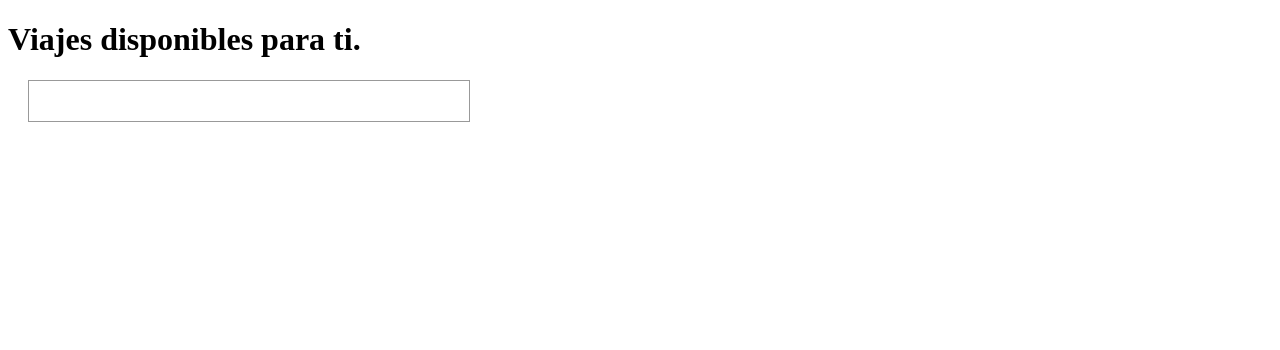
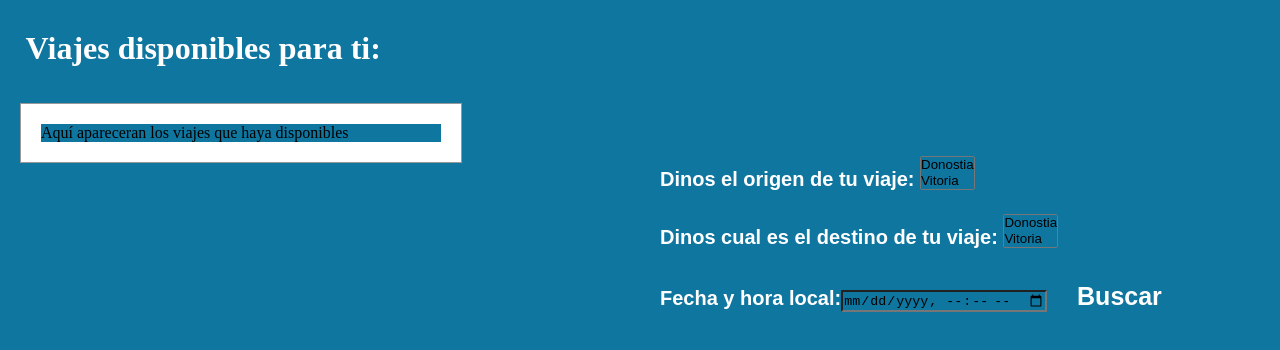
Before and after one commit to dsainzf/arabacar05, a plain HTML site: page public_html/ViajesBuscados.html in a window 1280 px wide. Drawn offline with Linux system fonts and the light colour scheme.

Commit message:
Buscar Viaje arregaldo

```diff
--- a/public_html/ViajesBuscados.html
+++ b/public_html/ViajesBuscados.html
@@ -10,12 +10,41 @@ and open the template in the editor.
         <meta charset="UTF-8">
         <meta name="viewport" content="width=device-width, initial-scale=1.0">
         <link rel="stylesheet" href="css/ViajesBuscados.css">
-        <script src ="js/ViajesBuscados.js" type="text/javascript"></script>
+        <script src ="js/ViajesBuscados2.js" type="text/javascript"></script>
     </head>
     <body>
-        <h1>Viajes disponibles para ti.</h1>
+        <header id="cabeceralogo">
+            <div>
+                <h1>Viajes disponibles para ti:</h1>
+            </div>
+        </header>
+        <br/>
+        <main>
         <section id="cajadatos">
-            <p>Información no disponible</p>
+            <p>Aquí apareceran los viajes que haya disponibles</p>
         </section>
+            <form name="miformulario" id="miformulario" method="get">
+                            <br/>
+                            <p>Dinos el origen de tu viaje:
+                                <select name="listaValores" id="listaValoresOrig" size="2" multiple="" required="required">
+                                <option value="Donostia">Donostia</option>
+                                <option value="Vitoria-Gasteiz">Vitoria</option>
+                                <option value="Bilbao">Bilbao</option>
+                            </select>
+                            </p>
+                               <br/>
+                <p>Dinos cual es el destino de tu viaje:
+                    <select name="listaValores" id="listaValoresDest" size="2" multiple="" required="required">
+                        <option value="Donostia">Donostia</option>
+                        <option value="Vitoria-Gasteiz">Vitoria</option>
+                        <option value="Bilbao">Bilbao</option>
+                    </select>
+                </p>
+                <br/>
+                <p>Fecha y hora local:<input type="datetime-local" name="tiempolocal" id="tiempolocal" min="2020-11-28T13:17" required="required" />
+                    <input id="botonBuscar" type="button" value="Buscar"  />
+            </form>
+        </main>
+
     </body>
 </html>
--- a/public_html/css/ViajesBuscados.css
+++ b/public_html/css/ViajesBuscados.css
@@ -7,15 +7,69 @@ and open the template in the editor.
     Created on : 26-nov-2020, 22:51:53
     Author     : imano
 */
+* {
+    margin: 0px;
+    padding: 0px;
+    background-color: #0F76A0;
 
+}
+#cabeceralogo {
+    width: 96%;
+    height: 85px;
+    padding: 0% 2%;
+    background-color: #0F76A0;
+    color: white;
+}
+#cabeceralogo > div {
+    width: 960px;
+    margin: 0px;
+    padding-top: 30px;
+
+}
 #cajadatos {
     float: left;
     width: 400px;
     margin-left: 20px;
     padding: 20px;
     border: 1px solid #999999;
+    background-color: white;
+    color: black;
 }
 #cajadatos > div {
     padding: 5px;
     border-bottom: 1px solid #999999;
 }
+#miformulario {
+    font: bold 20px Arial, sans-serif;
+    width: 620px;
+    padding-top: 30px;
+    border-radius: 10px;
+    float: right;
+    color: white;
+}
+#botonBuscar {
+    align-content:  space-around;
+    position: relative;
+    box-sizing: border-box;
+    display: inline-flex;
+    padding: 0px 24px;
+    border: 1px solid transparent;
+    border-radius: 48px;
+    font-size: 16px;
+    line-height: 1;
+    text-align: center;
+    text-decoration: none;
+    cursor: pointer;
+    font: bold 25px Arial, sans-serif;
+    height: 48px;
+    min-width: 48px;
+    max-width: 100%;
+    overflow: hidden;
+    /*user-select: none;*/
+    -webkit-box-align: center;
+    align-items: center;
+    transition: max-width 500ms ease-in 0s, background-color 200ms ease-in 0s;
+    white-space: nowrap;
+    background-color: #0F76A0;
+    color: rgb(255, 255, 255);
+}
--- a/public_html/css/index.css
+++ b/public_html/css/index.css
@@ -146,4 +146,5 @@ main > div {
     white-space: nowrap;
     background-color: #0F76A0;
     color: rgb(255, 255, 255);
+    float: right;
 }
--- a/public_html/js/ViajesBuscados.js
+++ b/public_html/js/ViajesBuscados.js
@@ -1,23 +1,68 @@
+/*
+ * To change this license header, choose License Headers in Project Properties.
+ * To change this template file, choose Tools | Templates
+ * and open the template in the editor.
+ */
 /*
  * To change this license header, choose License Headers in Project Properties.
  * To change this template file, choose Tools | Templates
  * and open the template in the editor.
  */
 
+var cajadatos, bd;
 
-/* global indexedDB */
+function iniciar() {
+    var boton = document.getElementById("botonBuscar");
+    boton.addEventListener("click", mostrar);
+    cajadatos = document.getElementById("cajadatos");
+
+
+    var solicitud = indexedDB.open("arabaCar05");
+    solicitud.addEventListener("error", mostrarerror);
+    solicitud.addEventListener("success", comenzar);
+    solicitud.addEventListener("upgradeneeded", crearbd);
+}
+
+function mostrarerror(evento) {
+  alert("Error: " + evento.code + " " + evento.message);
+}
+function comenzar(evento) {
+  bd = evento.target.result;
+  //mostrar();
+}
+
+function crearbd(evento) {
+    var basededatos = evento.target.result;
+    var usuarios = basededatos.createObjectStore("usuarios", {keyPath: "dni"});
+    usuarios.createIndex("BuscarEmail", "email", {unique:true});
+    var viajes = basededatos.createObjectStore("viajes", {keyPath: "id", autoIncrement:true});
+    viajes.createIndex("fechaHora", "fechaHora", {unique:true});
+}
 
 function mostrar() {
-    var cajadatos = document.getElementById("cajadatos");
-    cajadatos.innerHTML = "";
-    var claveB = sessionStorage.key(0);
-    var valorB = sessionStorage.getItem(claveB);
-    for (var f = 0; f < localStorage.length; f++) {
-        var clave = localStorage.key(f);
-        var valor = localStorage.getItem(clave);
-        if(claveB===clave && valorB===valor){
-        cajadatos.innerHTML += "<div>" + clave + " - " + valor + "</div>";
-    }
-    }
+
+  cajadatos.innerHTML = "";
+  var transaccion = bd.transaction(["viajes"]);
+  var almacen = transaccion.objectStore("viajes");
+  var puntero = almacen.openCursor();
+  puntero.addEventListener("success", mostrarlista);
 }
-window.addEventListener("load", mostrar);
+function mostrarlista(evento)
+{
+  var puntero = evento.target.result;
+  var fechaActual = document.getElementById("tiempolocal").value;
+  var origen = document.getElementById("listaValoresOrig").value;
+  var destino = document.getElementById("listaValoresDest").value;
+  //var usuario = JSON.parse(sessionStorage.getItem("usuario"));
+  //var dni = usuario.dni
+  if (puntero) {
+      if( fechaActual === puntero.value.tiempolocal /*&& puntero.value.dni === dni*/ && origen === puntero.value.listaValoresOrig && destino === puntero.value.listaValoresDest)
+      {
+           cajadatos.innerHTML += "<div>" + puntero.value.listaValoresOrig + " - " + puntero.value.listaValoresDest + " - " + puntero.value.tiempolocal + "</div>";
+
+      }
+      puntero.continue();
+  }
+}
+
+window.addEventListener("load", iniciar);
--- a/public_html/js/altaViaje.js
+++ b/public_html/js/altaViaje.js
@@ -44,7 +44,7 @@ function guardarViaje() {
   transaccion.addEventListener("complete", completado);
   transaccion.addEventListener("error", error);
   var solicitud = almacen.add({listaValoresOrig: origen, listaValoresDest: destino, tiempolocal: fechayHora});
-  localStorage.setItem(origen + "-" + destino, fechayHora);
+  //localStorage.setItem(origen + "-" + destino, fechayHora);
   document.getElementById("listaValoresOrig").value = "";
   document.getElementById("listaValoresDest").value = "";
   document.getElementById("tiempolocal").value = "";
```
Also changed, not shown: public_html/index.html (+8 -6 lines), public_html/js/buscarViaje.js (+6 -6 lines).
